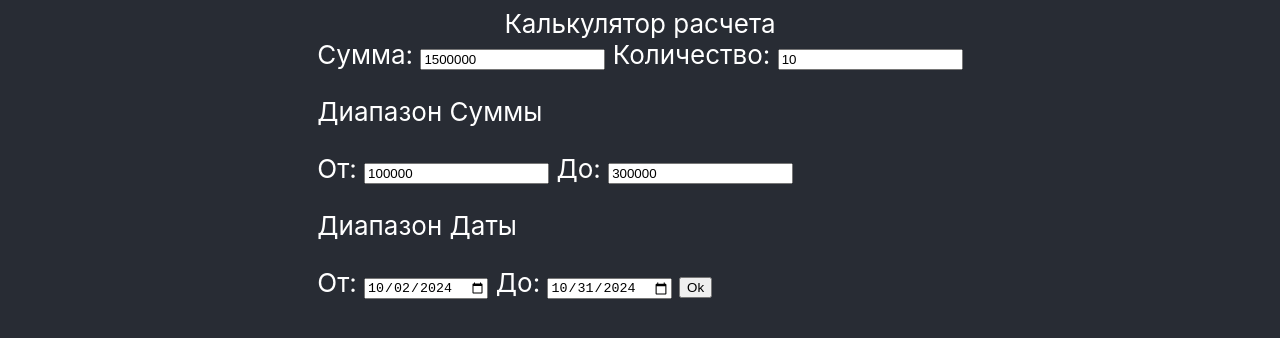
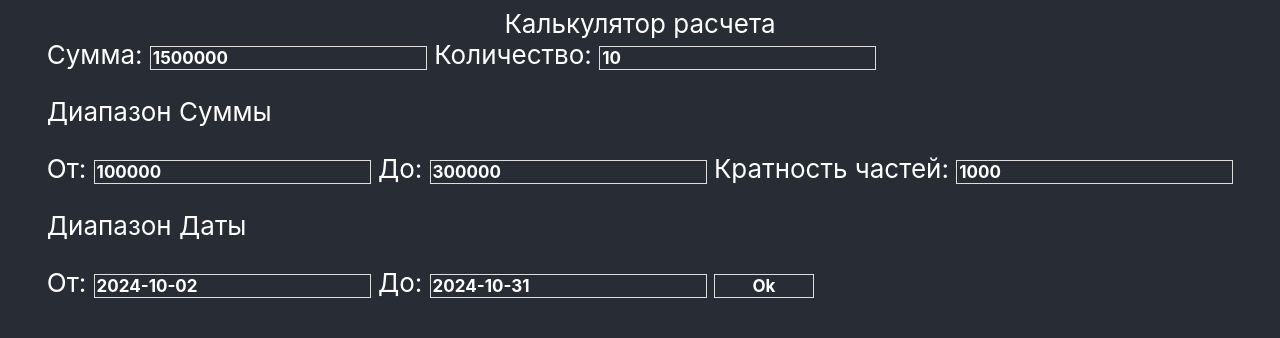
Before and after one commit to RigelTLT/Buh-JS, a website built with webpack: page index.html in a window 1280 px wide. Built offline with nearby package versions, Linux system fonts and the light colour scheme.

Commit message:
feat: fix script

```diff
--- a/index.html
+++ b/index.html
@@ -9,15 +9,16 @@
   <body>
     <div class="main-header"><div class="title-calc">Калькулятор расчета</div>
   <div class="menu-calc">
-    <label>Сумма: <input type="text" class="sum" value="1500000"></label>
-    <label>Количество: <input type="text" class="coli4" value="10"></label>
+    <label>Сумма: <input type="text" class="sum textInputWrapper" value="1500000"></label>
+    <label>Количество: <input type="text" class="coli4 textInputWrapper" value="10"></label>
     <p>Диапазон Суммы</p>
-    <label>От: <input type="text" class="ot-sum" value="100000" ></label>
-    <label>До: <input type="text" class="do-sum" value="300000"></label>
+    <label>От: <input type="text" class="ot-sum textInputWrapper" value="100000" ></label>
+    <label>До: <input type="text" class="do-sum textInputWrapper" value="300000"></label>
+    <label>Кратность частей: <input type="text" class="katn textInputWrapper" value="1000"></label>
     <p>Диапазон Даты</p>
-    <label>От: <input type="date" class="ot-date" ></label>
-    <label>До: <input type="date" class="do-date"></label>
-    <button type="button" class="button-ok">Ok</button>
+    <label>От: <input type="date textInputWrapper" class="ot-date textInputWrapper" ></label>
+    <label>До: <input type="date textInputWrapper" class="do-date textInputWrapper"></label>
+    <button type="button" class="button-ok textInputWrapper">Ok</button>
   </div>
     <div class="main-body"></div>
     <div class="main-footer"></div>
--- a/src/index.js
+++ b/src/index.js
@@ -27,12 +27,16 @@ datOt.value = getFirstDateOfCurrentMonth();
 datDo.value = getLastDateOfCurrentMonth();
 
 function rand(min, max, num) {
+  try {
     let sum =
       Math.floor(Math.floor(Math.random() * (max - min + 1) + min) / num) * num;
     if (sum >= min && sum <= max && sum % num == 0) {
       return sum;
     } else {
       return rand(min, max, num);
+    }
+  } catch (err) {
+    windowsResult.innerHTML = "Ошибка в кратности";
   }
 }
 
@@ -130,6 +134,7 @@ function getRandomDateExcludingWeekends(startDate, endDate, existingDates) {
 function createTable() {
   const sum = document.querySelector(".sum").value;
   const sumOt = document.querySelector(".ot-sum").value;
+  const kratnost = document.querySelector(".katn").value;
   const sumDo = document.querySelector(".do-sum").value;
   const dateOt = document.querySelector(".ot-date").value;
   const dateDo = document.querySelector(".do-date").value;
@@ -192,7 +197,7 @@ function createTable() {
       break;
     }
 
-    let number = rand(sumOt, sumDo, 1000);
+    let number = rand(sumOt, sumDo, kratnost);
     sumIndex = sumIndex - number;
     if (sumIndex >= 0) {
       const td1 = document.createElement("td");
--- a/src/styles.scss
+++ b/src/styles.scss
@@ -37,3 +37,16 @@ body {
   border: 1px solid #dddddd;
   padding: 5px;
 }
+.textInputWrapper {
+  font-size: calc(1px + 2vmin);
+  border: 1px solid #dddddd;
+  background: #282c34;
+  color: white;
+  font-weight: bold;
+  font-family: -apple-system, BlinkMacSystemFont, "Segoe UI", "Roboto", "Oxygen",
+    "Ubuntu", "Cantarell", "Fira Sans", "Droid Sans", "Helvetica Neue",
+    sans-serif;
+}
+.button-ok {
+  width: 100px;
+}
```
Also changed, not shown: bundle.js (+2 -2 lines), src/index.html (+8 -7 lines). Lines whose indentation alone changed are shown as unchanged.
